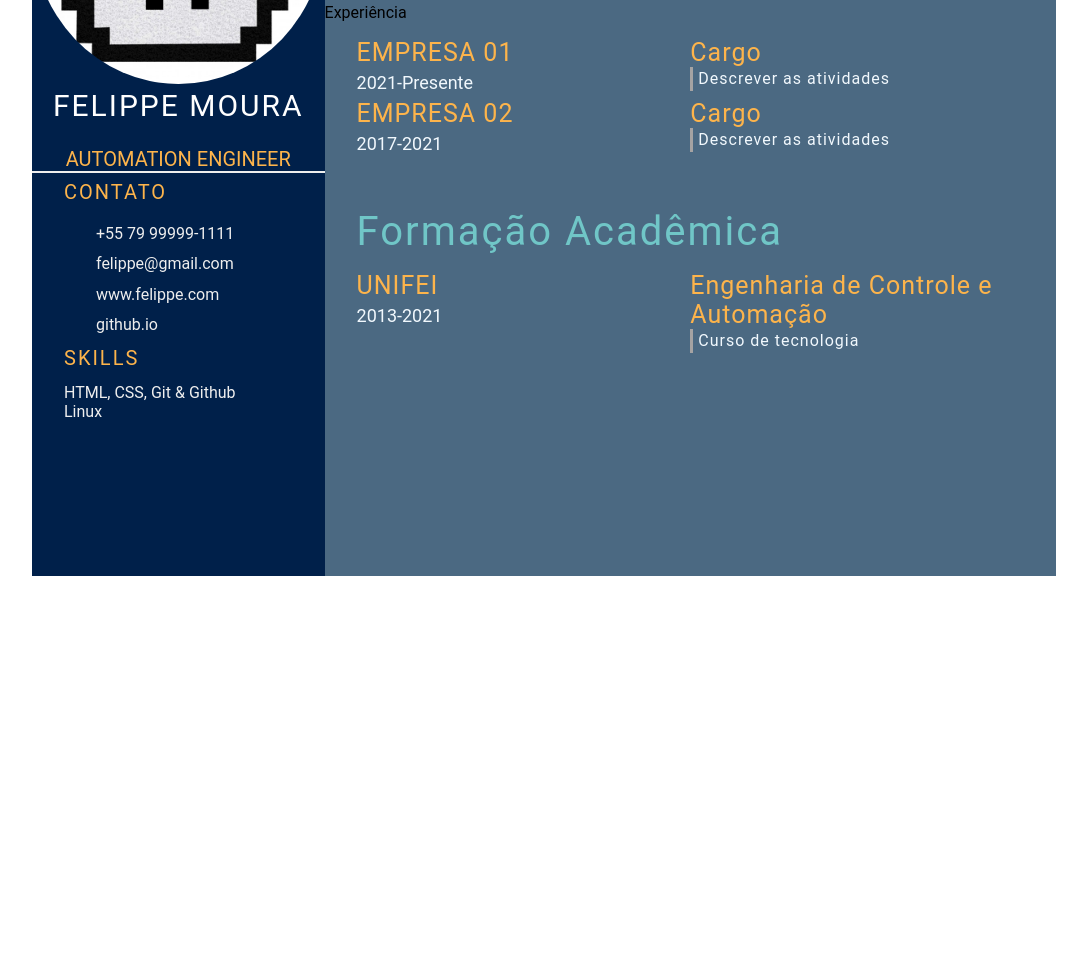
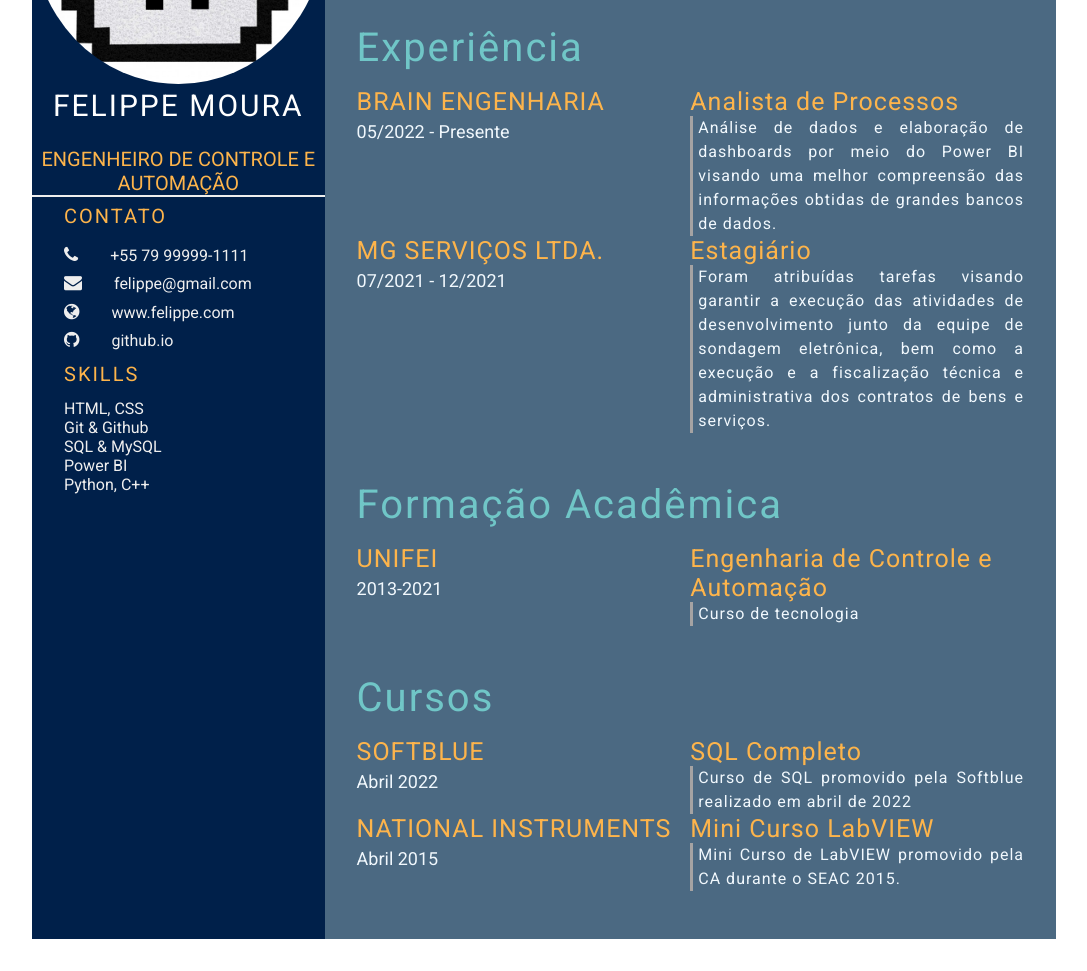
Before and after one commit to felippemcc/felippemcc.github.io, a plain HTML site: page index.html in a window 1280 px wide. Shown: the part 256-1227 px from the top of the page, without its empty margins (96-1183 px from the left). Before the commit the page ends 864 px from the top, so only its background shows below. Drawn offline with Linux system fonts and the light colour scheme.

Commit message:
feat: add style.css

```diff
--- a/index.html
+++ b/index.html
@@ -7,6 +7,13 @@
     <title>Felippe Moura CV</title>
 
     <link rel="stylesheet" href="style.css">
+    <!-- google font  -->
+    <link rel="preconnect" href="https://fonts.googleapis.com">
+    <link rel="preconnect" href="https://fonts.gstatic.com" crossorigin>
+    <link href="https://fonts.googleapis.com/css2?family=roboto:ital,wght@0,100;0,300;0,400;0,700;1,100;1,300;1,400;1,700&display=swap" rel="stylesheet">
+
+    <!-- font-awesome -->
+    <link rel="stylesheet" href="https://cdnjs.cloudflare.com/ajax/libs/font-awesome/4.7.0/css/font-awesome.min.css">
 </head>
 <body>
     <main class="resume-contents">
@@ -15,7 +22,8 @@
                <div class="profile">
                    <img class="profile-image" src="img/profile-image.jpeg" alt="Profile image">
                    <p class="name">Felippe Moura</p>
-                   <p class="profession">Automation Engineer</p>
+
+                   <p class="profession">Engenheiro de Controle e Automação</p>
                </div>
                <div class="contact-info">
                    <p class="left-title">Contato</p>
@@ -27,11 +35,13 @@
                    </ul>
                </div>
                <div class="skills">
-                <p class="left-title">skills</p>
+                <p class="left-title">Skills</p>
                 <ul>
-                    <li><p>HTML, CSS, Git & Github</p></li>
-                    <li><p>Linux</p></li>
-
+                    <li><p>HTML, CSS</p></li>
+                    <li><p>Git & Github</p></li>
+                    <li><p>SQL & MySQL</p></li>
+                    <li><p>Power BI</p></li>
+                    <li><p>Python, C++</p></li>
                 </ul>
             </div>
            </section>
@@ -39,35 +49,38 @@
         <section class="right-section">
             <div class="right-section-contents">
                 <section class="about gap">
-                    <div class="right-title">Sobre mim</div>
+
+                    <div class="right-title-1">Sobre mim</div>
                     <p class="about-me-contents">
                         Olá sou Felippe.<br>
-                        <br> Um pouco mais sobre o que faço
-                        <br> Quais são minhas competências
-                    </p>
+                        <br> Sou engenheiro de Controle e Automação formado em fevereiro de 2022
+                    pela Universidade Federal de Itajubá. Tenho conhecimento na
+                    área de robótica mas atualmente estou estudando ciência de dados
+                     e desenvolvimento web.
                 </section>
             </div>
-            <section class="experience gap">
-                <div class="right-title-">Experiência</div>
-                <div class="experience-contents">
+            <section class="education gap">
+                <div class="right-title">Experiência</div>
+                <div class="education-contents">
                     <div class="exp-left">
-                        <p class="exp-company-name">Empresa 01</p>
-                        <p class="exp-time-period">2021-Presente</p>
+                        <p class="exp-company-name">Brain Engenharia</p>
+                        <p class="exp-time-period">05/2022 - Presente</p>
                     </div>
                     <div class="exp-right">
-                        <p class="exp-position">Cargo</p>
-                        <p class="exp-desc">Descrever as atividades</p>
+                        <p class="exp-position">Analista de Processos</p>
+                        <p class="exp-desc">Análise de dados e elaboração de dashboards por meio do Power BI visando
+                            uma melhor compreensão das informações obtidas de grandes bancos de dados.</p>
                     </div>
                     <div class="exp-left">
-                        <p class="exp-company-name">Empresa 02</p>
-                        <p class="exp-time-period">2017-2021</p>
+                        <p class="exp-company-name">MG Serviços Ltda.</p>
+                        <p class="exp-time-period">07/2021 - 12/2021</p>
                     </div>
                     <div class="exp-right">
-                        <p class="exp-position">Cargo</p>
-                        <p class="exp-desc">Descrever as atividades</p>
-                    </div>
-                </div>
-            </section>
+                        <p class="exp-position">Estagiário</p>
+                        <p class="exp-desc">Foram atribuídas tarefas visando garantir a execução das atividades de desenvolvimento junto da equipe de sondagem eletrônica, bem como a execução e a fiscalização técnica e administrativa dos
+                            contratos de bens e serviços.</p>
+                </section>
+            </div>
             <section class="education gap">
                 <div class="right-title">Formação Acadêmica</div>
                 <div class="education-contents">
@@ -81,6 +94,29 @@
                     </div>
                 </div>
             </section>
+            <section class="education gap">
+                <div class="right-title">Cursos</div>
+                <div class="education-contents">
+                    <div class="education-left">
+                        <p class="education-school-name">Softblue</p>
+                        <p class="education-time-period">Abril 2022</p>
+                    </div>
+                    <div class="education-right">
+                        <p class="education-subject">SQL Completo</p>
+                        <p class="education-desc">Curso de SQL promovido pela Softblue realizado em abril de 2022</p>
+                    </div>
+                    <div class="education-left">
+                        <p class="education-school-name">National Instruments</p>
+                        <p class="education-time-period">Abril 2015</p>
+                    </div>
+                    <div class="education-right">
+                        <p class="education-subject">Mini Curso LabVIEW</p>
+                        <p class="education-desc">
+                            Mini Curso de LabVIEW promovido pela CA durante o SEAC 2015.
+                        </p>
+                    </div>
+                </div>
+            </section>
         </section>
     </main>
 </body>
```
